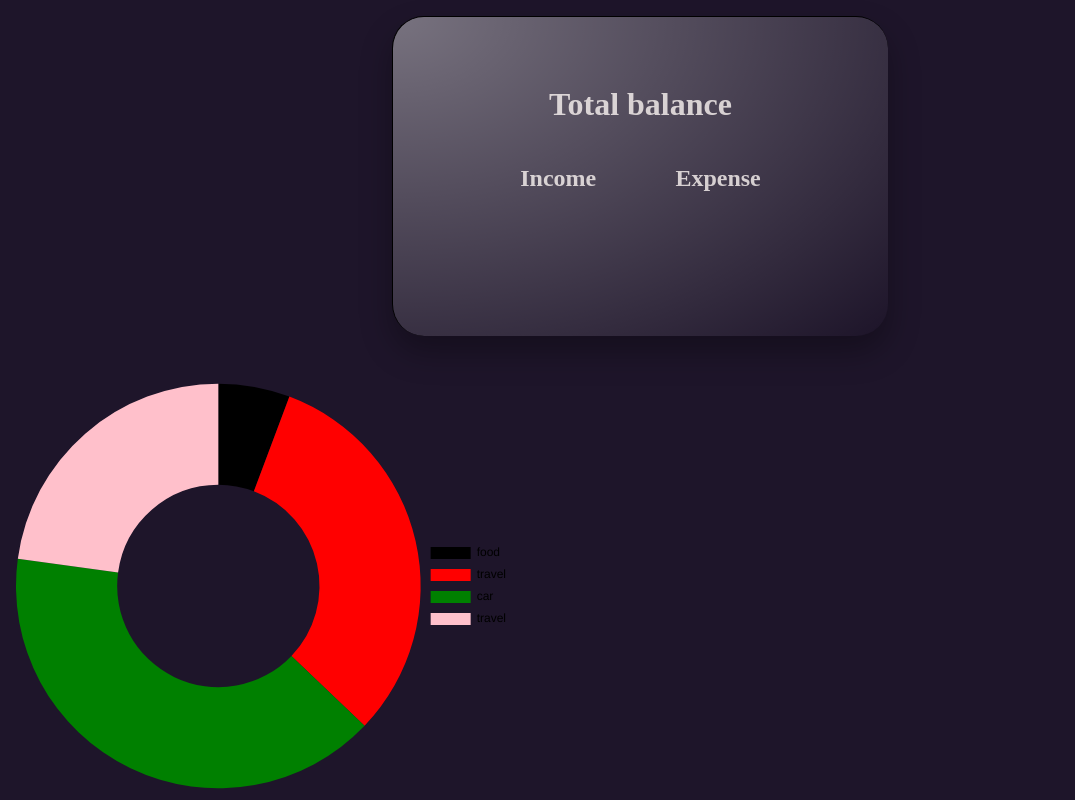
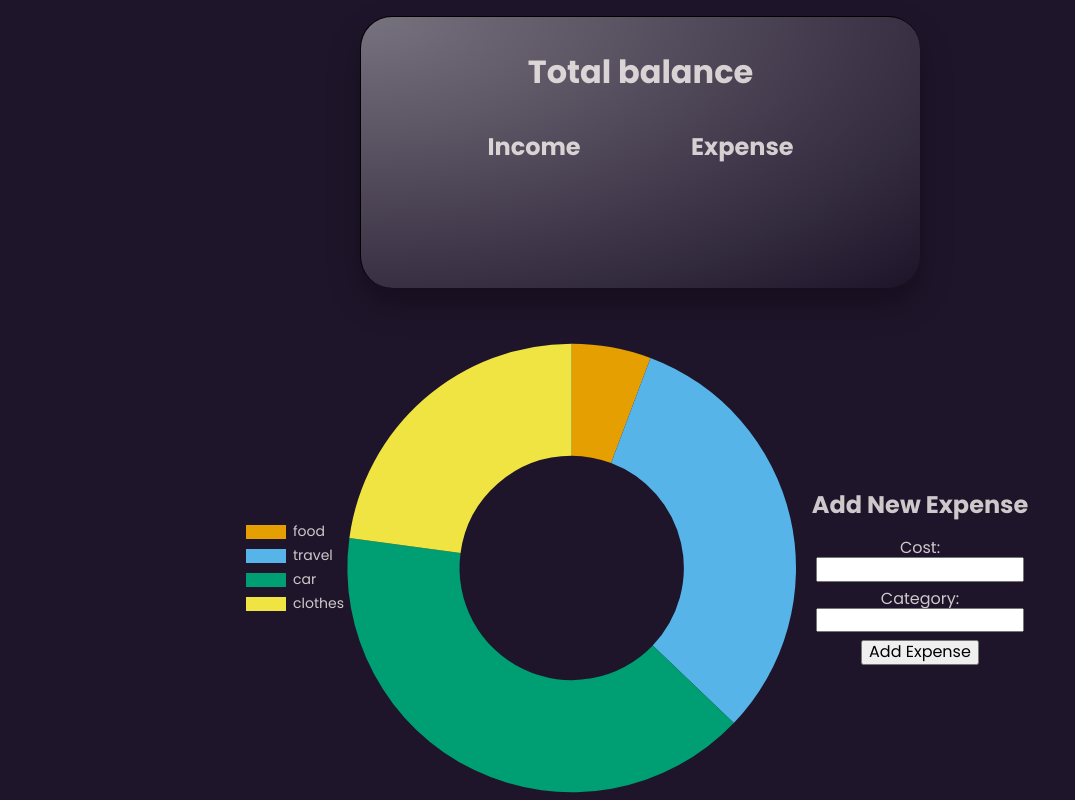
Before and after one commit to HMagda/budget-app, a React (Create React App) app: page / in a window 1280 px wide. Shown: the top 800 px of the page, without its empty margins (0-1075 px from the left). Built offline with nearby package versions, Linux system fonts and the light colour scheme; data requests are answered from the project's data file.

Commit message:
Add styles to DoughnutChart and set max number of categories for this chart

```diff
--- a/db/db.json
+++ b/db/db.json
@@ -17,7 +17,7 @@
     },
     {
       "cost": "400",
-      "category": "travel",
+      "category": "clothes",
       "id": 4
     }
   ]
--- a/src/App.js
+++ b/src/App.js
@@ -43,17 +43,21 @@ const App = () => {
             };
           }),
         };
+
         setter(formattedChartData);
       });
   };
 
   useEffect(() => {
     const doughnutChartStyle = new GraphStyle('Cost', 0, '', [
-      'black',
-      'red',
-      'green',
-      'pink',
-      'blue',
+      '#E69F00',
+      '#56B4E9',
+      '#009E73',
+      '#F0E442',
+      '#0072B2',
+      '#D55E00',
+      '#CC79A7',
+      '#5D1E9A',
     ]);
     updateChart(
       setFormattedDoughnutChartData,
--- a/src/Components/DoughnutChart/DoughnutChart.js
+++ b/src/Components/DoughnutChart/DoughnutChart.js
@@ -1,4 +1,4 @@
-import React, {useState} from 'react';
+import React, {useEffect, useState} from 'react';
 import {Doughnut} from 'react-chartjs-2';
 import {Chart as ChartJS, ArcElement, Tooltip, Legend} from 'chart.js';
 import './DoughnutChart.modules.scss';
@@ -8,6 +8,11 @@ ChartJS.register(ArcElement, Tooltip, Legend);
 const DoughnutChart = ({formattedDoughnutChartData}) => {
   const [cost, setCost] = useState('');
   const [category, setCategory] = useState('');
+  const [isActive, setActive] = useState(true);
+
+  useEffect(() => {
+    setActive(formattedDoughnutChartData.labels.length < 8);
+  }, [formattedDoughnutChartData.labels.length]);
 
   const handleExpenseSubmit = (e) => {
     e.preventDefault();
@@ -35,7 +40,7 @@ const DoughnutChart = ({formattedDoughnutChartData}) => {
   };
 
   return (
-    <div>
+    <div className='categories-section-wrapper'>
       <div className='doughnut-chart-container'>
         <Doughnut
           data={formattedDoughnutChartData}
@@ -43,9 +48,13 @@ const DoughnutChart = ({formattedDoughnutChartData}) => {
             plugins: {
               legend: {
                 display: true,
-                position: 'right',
+                position: 'left',
                 labels: {
-                  color: 'black',
+                  color: '#fbf5f3cc',
+                  font: {
+                    size: 14,
+                    family: 'Poppins, sans-serif',
+                  },
                 },
               },
             },
@@ -56,19 +65,30 @@ const DoughnutChart = ({formattedDoughnutChartData}) => {
       <div className='add-categories'>
         <h2>Add New Expense</h2>
         <form onSubmit={handleExpenseSubmit}>
-          <label>Cost:</label>
-          <textarea
+          <label htmlFor='new-cost'>Cost:</label>
+          <input
+            type='number'
+            id='new-cost'
             required
             value={cost}
             onChange={(e) => setCost(e.target.value)}
-          ></textarea>
-          <label>Category:</label>
-          <textarea
+          ></input>
+          <label htmlFor='new-category'>Category:</label>
+          <input
+            type='text'
+            id='new-category'
             required
             value={category}
             onChange={(e) => setCategory(e.target.value)}
-          ></textarea>
-          <button type='submit'>Add Expense</button>
+          ></input>
+          <button type='submit' disabled={!isActive}>
+            Add Expense
+          </button>
+          {!isActive && (
+            <p className='warning-text'>
+              You can add up to 8 different categories
+            </p>
+          )}
         </form>
       </div>
     </div>
--- a/src/Components/DoughnutChart/DoughnutChart.modules.scss
+++ b/src/Components/DoughnutChart/DoughnutChart.modules.scss
@@ -1,7 +1,16 @@
+@import '../../styles/settings.scss';
+
+.categories-section-wrapper {
+  display: flex;
+  align-items: center;
+  justify-content: center;
+
   .doughnut-chart-container {
-  height: 500px;
-  width: 500px;
+    width: 35rem;
   }
+
+  .add-categories {
+    padding: 1rem;
 
     h2 {
       text-align: center;
@@ -12,4 +21,15 @@ form {
       align-items: center;
       justify-content: center;
       flex-direction: column;
+
+      input {
+        margin-bottom: 0.5rem;
       }
+
+      .warning-text {
+        color: $color-warning;
+        font-family: $font-family;
+      }
+    }
+  }
+}
--- a/src/Components/SummaryCard/SummaryCard.modules.scss
+++ b/src/Components/SummaryCard/SummaryCard.modules.scss
@@ -1,23 +1,19 @@
 @import '../../styles/settings.scss';
 
 .summary-card {
-  width: 31rem;
-  height: 20rem;
+  width: 35rem;
+  height: 17rem;
   background: radial-gradient(
     140% 140% at 0% 0%,
     rgba(255, 255, 255, 0.4) 0,
     rgba(255, 255, 255, 0) 100%
   );
   margin: 0 auto;
-  padding: 3rem;
+  padding: 1rem;
   border-top: 1px solid rgb(0, 0, 0);
   border-left: 1px solid rgb(0, 0, 0);
   border-radius: 2rem;
   box-shadow: 0 1rem 2rem rgba(0, 0, 0, 0.3);
-  h1,
-  h2 {
-    color: $color-light;
-  }
 
   h1 {
     text-align: center;
--- a/src/styles/global.scss
+++ b/src/styles/global.scss
@@ -1,12 +1,27 @@
 @import './settings.scss';
 
-*, *::before, *::after {
-    box-sizing: border-box;
-  }
+*,
+*::before,
+*::after {
+  box-sizing: border-box;
+}
 
-.wrapper{
-    background-color: $color-dark;
-    padding: 1rem;
-    height: 100vh;
+h1,
+h2,
+label {
+  font-family: $font-family;
+  color: $color-light;
+}
 
+button {
+  font-family: $font-family;
 }
+
+body {
+  background-color: $color-dark;
+  height: 100vh;
+}
+
+.wrapper {
+  padding: 1rem;
+}
--- a/src/styles/settings.scss
+++ b/src/styles/settings.scss
@@ -1,12 +1,12 @@
 @import url('https://fonts.googleapis.com/css?family=Poppins:400,700');
-$font-family: "Poppins", sans-serif;
+$font-family: 'Poppins', sans-serif;
 
 $color-light: #fbf5f3cc;
-$color-dark: #1E152A;
-$color-success: #57A773;
+$color-dark: #1e152a;
+$color-success: #57a773;
 $color-warning: #f1bc2a;
-$color-error: #DB222A;
-$color-important: #08B2E3;
+$color-error: #db222a;
+$color-important: #08b2e3;
 
 @mixin respond-large {
   @media (max-width: 1024px) {
```
Lines whose indentation alone changed are shown as unchanged.
